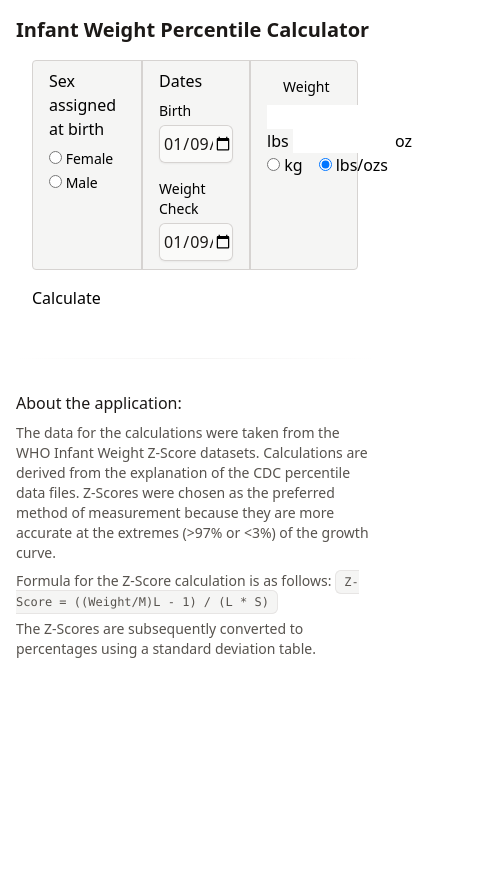
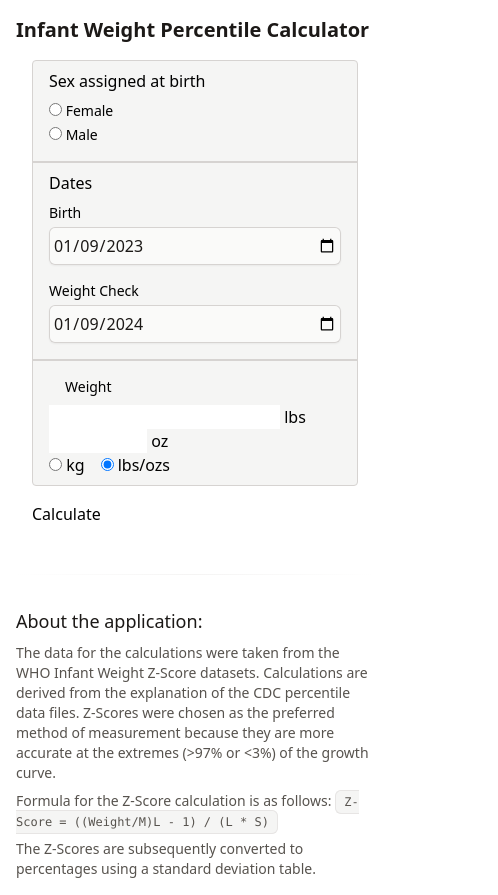
Before and after one commit to tbremer/infant-weight, a SvelteKit app: page / in a window 390 px wide. Shown: the whole page, 498 px wide, since content can reach past the window. Before the commit the page ends 844 px from the top, so only its background shows below. Built offline with nearby package versions, Linux system fonts and the light colour scheme; no server answers.

Commit message:
mobile viewport

```diff
--- a/src/routes/+page.svelte
+++ b/src/routes/+page.svelte
@@ -42,7 +42,7 @@
 		}}
 	>
 		<div
-			class="grid grid-cols-3 divide-x-2 divide-stone-300 bg-stone-100 border border-stone-300 rounded *:py-2 *:px-4"
+			class="md:grid md:grid-cols-3 md:grid-rows-1 md:divide-x-2 md:gap-0 flex flex-col gap-2 divide-y-2 divide-stone-300 bg-stone-100 border border-stone-300 rounded *:py-2 *:px-4"
 		>
 			<section>
 				<h2 class="font-medium text-base mb-2 text-pretty">Sex assigned at birth</h2>
@@ -70,7 +70,7 @@
 							class="rounded-md shadow-sm ring-1 ring-inset ring-stone-300 focus-within:ring-2 focus-within:ring-inset focus-within:ring-sky-600 sm:max-w-md bg-stone-50"
 						>
 							<input
-								class="block w-full border-0 bg-transparent py-1.5 pl-1 text-stone-900 placeholder:text-stone-400 focus:ring-0 sm:text-sm sm:leading-6 outline-0"
+								class="block w-full border-0 bg-transparent py-1.5 px-1 text-stone-900 placeholder:text-stone-400 focus:ring-0 outline-0"
 								type="date"
 								name="date-birth"
 								value={data.dob}
@@ -83,7 +83,7 @@
 							class="rounded-md shadow-sm ring-1 ring-inset ring-stone-300 focus-within:ring-2 focus-within:ring-inset focus-within:ring-sky-600 sm:max-w-md bg-stone-50"
 						>
 							<input
-								class="block w-full border-0 bg-transparent py-1.5 pl-1 text-stone-900 placeholder:text-stone-400 focus:ring-0 sm:text-sm sm:leading-6 outline-0"
+								class="block w-full border-0 bg-transparent py-1.5 px-1 text-stone-900 placeholder:text-stone-400 focus:ring-0 outline-0"
 								type="date"
 								name="date-weight"
 								value={data.today}
@@ -124,7 +124,7 @@
 	/>
 
 	<section class="text-sm text-stone-600 space-y-2">
-		<h3 class="text-base text-stone-900">About the application:</h3>
+		<h3 class="text-lg font-medium text-stone-900">About the application:</h3>
 		<p>
 			The data for the calculations were taken from the <a
 				href="https://www.who.int/tools/child-growth-standards/standards/weight-for-age#PageContent_C005_Col00"
```
